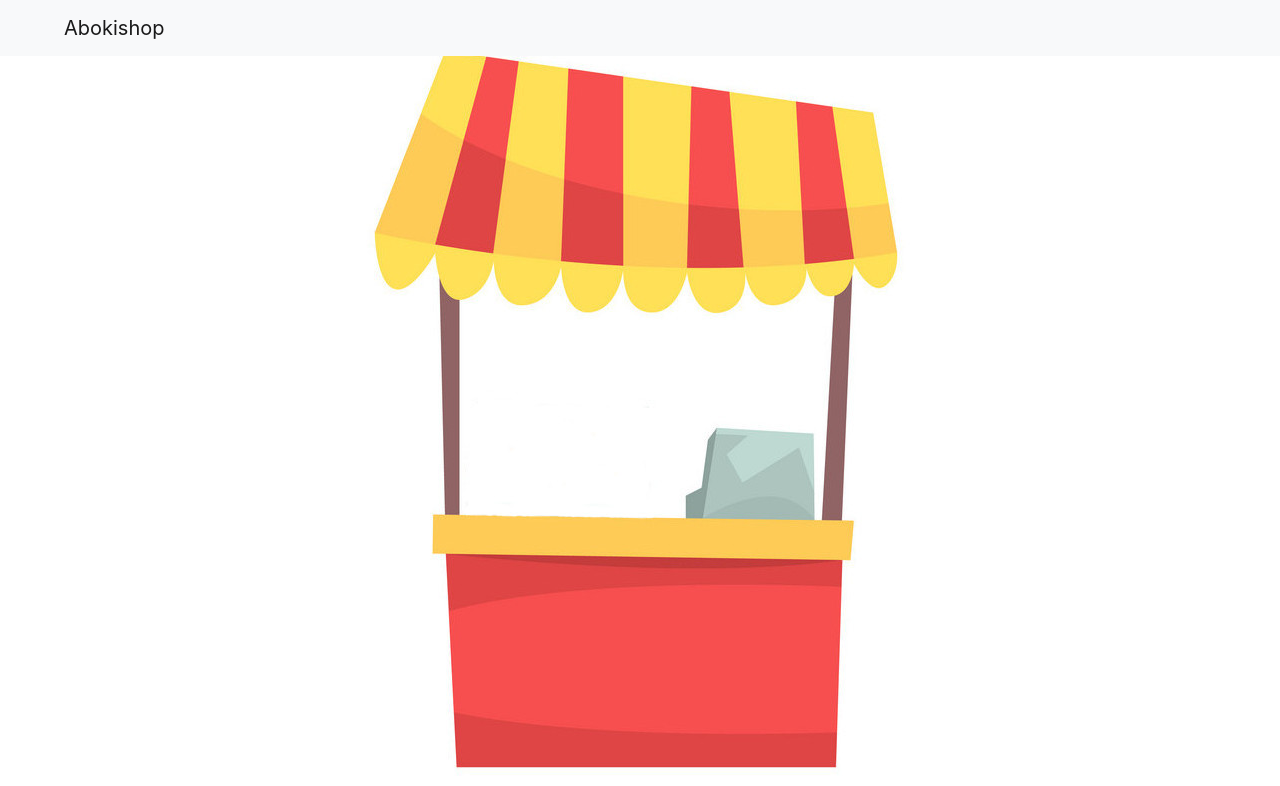
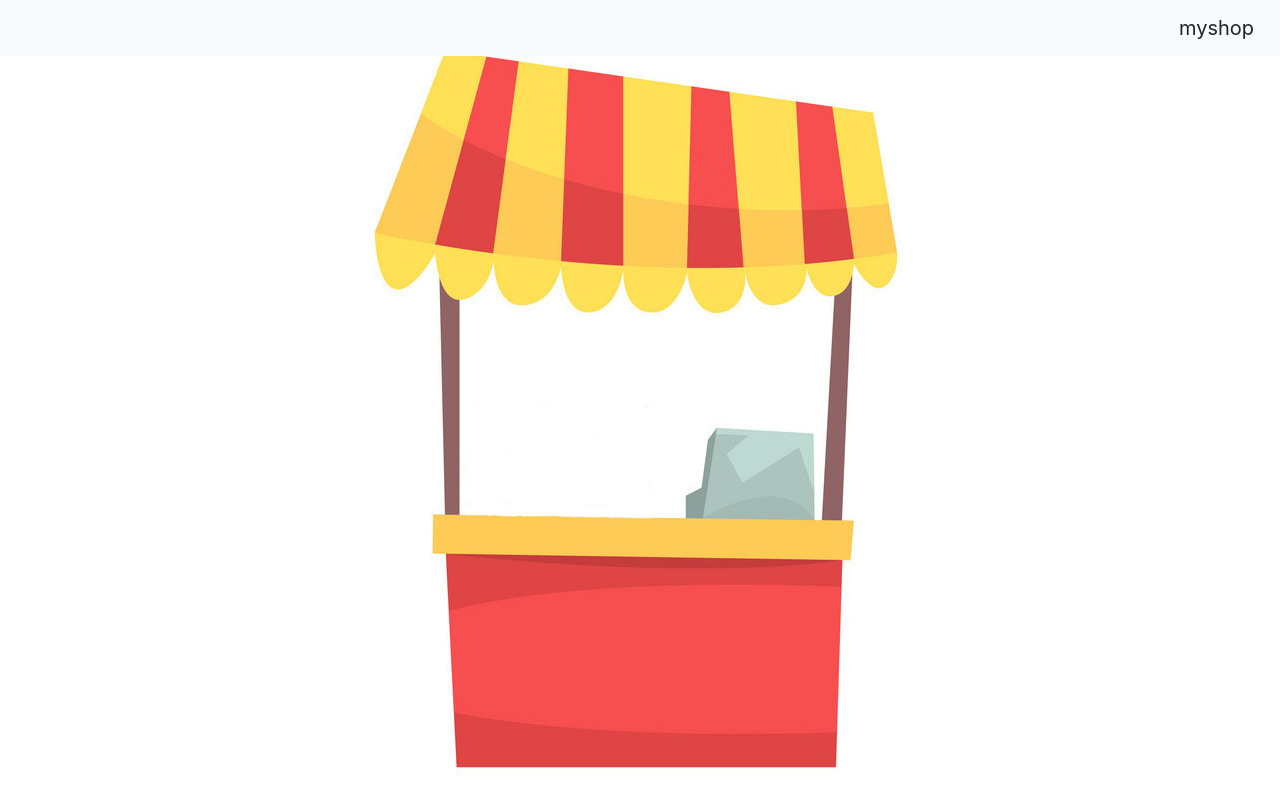
Before and after one commit to georgegoldman/abokishop, a Flask app: template application/templates/welcome.html in a window 1280 px wide. Shown: the top 786 px of the page. Run offline with Flask 2, Linux system fonts and the light colour scheme; the template is opened without the code that fills it, so the values that code supplies are empty; the visitor is signed in with stand-in values (Sample User, id 1); parts of the project's set-up code (start-up, migrations or seed data) failed here and were passed over; some libraries are stand-ins or nearby versions.

Commit message:
all changes

```diff
--- a/application/auths.py
+++ b/application/auths.py
@@ -28,7 +28,7 @@ def make_shop():
         db.session.add(user)
         db.session.commit()
         new_user = User.query.filter_by(email=u_email).first()
-        return redirect(url_for('auth.build_shop', new_user_id=new_user.id, s_name=s_name, service=service, service_description=service_description, country=country, state_or_province=state_or_province, town=town, street=street))
+        return redirect(ul_for('auth.build_shop', new_user_id=new_user.id, s_name=s_name, service=service, service_description=service_description, country=country, state_or_province=state_or_province, town=town, street=street))
     u_info = {
         'first_name': f'{u_f_name}',
         'last_name':f'{u_l_name}',
@@ -68,8 +68,9 @@ def login():
         password = form.password.data
         shop = Shop.query.filter_by(name=shop_name).first()
         if shop and check_password_hash(shop.shop_owner.password, password):
+            name = shop.name
             login_user(shop.shop_owner)
-            return redirect(url_for('view.in_shop', shop_id=shop.id))
+            return redirect(url_for(f'view.market', shop_id=shop.id))
     flash('Please check your log details')
     return render_template('login.html', form=form)
 
--- a/application/templates/basic-nav.html
+++ b/application/templates/basic-nav.html
@@ -6,8 +6,8 @@
               {% if not current_user.is_authenticated %}
 
               <a href="/" class="ml-lg-5 navbar-brand">
-                <span class="header-title">Abokishop<br>
-                <!-- <img src="{{url_for('static', filename='imgs/abokiShop.png')}}" width="20" height="20" class="d-inline-block align-top" alt=""> -->
+                <span class="header-title">myshop<br>
+                <!-- <img src="{{url_for('static', filename='imgs/myshop.png')}}" width="20" height="20" class="d-inline-block align-top" alt=""> -->
               </a>
 
 
@@ -16,10 +16,10 @@
 
               <button class="btn btn-primary" id="nav-btn-open" onclick="showNav()"><i class="fas  fa-bars"></i></button>
               <button class="btn btn-primary" id="nav-btn-close" onclick="hideNav()"><i class="fas fa-window-close"></i></button>
-              <i class="fas fa-bell"></i>
-              <a class="ml-lg-5 navbar-brand" href="/market">
-                <span class="header-title">Abokishop
-                <!-- <img src="{{url_for('static', filename='imgs/abokiShop.png')}}" width="20" height="20" class="d-inline-block align-top" alt=""> -->
+              <i class=" col-lg-11 col-4 fas fa-bell"></i>
+              <a class="ml-lg-1 navbar-brand col-lg-4 col-4 href="/market">
+                <span class="header-title ">myshop
+                <!-- <img src="{{url_for('static', filename='imgs/myshop.png')}}" width="20" height="20" class="d-inline-block align-top" alt=""> -->
               </a>
               {% endif %}
 
--- a/application/templates/in_shop.html
+++ b/application/templates/in_shop.html
@@ -71,7 +71,11 @@
 
                                         <div class="input-group">
 
-                                          <button type="submit" class=" btn btn-primary">submit</button>
+                                          <div class="">
+
+                                            <button type="submit" class="btn btn-primary">submit</button>
+
+                                          </div>
 
                                         </div>
 
--- a/application/templates/links.html
+++ b/application/templates/links.html
@@ -1,7 +1,7 @@
 <head>
     <meta charset="utf-8">
     <meta name="viewport" content="width=device-width, initial-scale=1.0">
-    <title>Abokishop</title>
+    <title>myshop</title>
     {{ fontawesome_html() }}
     <link rel="stylesheet" href="{{ url_for('static', filename='css/bootstrap.min.css') }}">
     {% if current_user.is_authenticated %}
--- a/application/templates/market.html
+++ b/application/templates/market.html
@@ -9,6 +9,7 @@
     {% block authenticatedBox %}
 
         {% for shop in shops %}
+        <!-- /in_shop?shop_id={{shop.id}}& -->
 
             <div class="card ">
                 <div class="card-header ">
@@ -17,7 +18,8 @@
                 <div class="card-body">
                     <h5 class="card-title text-uppercase"><i class="fas fa-store-alt text-success"></i> {{shop.shop_name}}</h5>
                     <p class="card-text"><i class="fas fa-clipboard-list text-info"></i> {{shop.service_description}}</p>
-                    <a href="/in_shop?shop_id={{shop.id}}" class="btn btn-warning float-right"><i class="fas fa-1x fa-binoculars"></i></a>
+                    <a href="/{{shop.name}}?shop_id={{shop.id}}&" class="btn btn-warning float-right"><i
+                            class="fas fa-1x fa-binoculars"></i></a>
                 </div>
             </div><hr><br>
 
--- a/application/templates/store.html
+++ b/application/templates/store.html
@@ -11,10 +11,11 @@
         {% for user_shop in current_user.shop%}
                     <div class="card">
                     <div class="card-body">
-                        <h5 class="card-title">{{user_shop.shop_name}}</h5>
+                        <h5 class="card-title">{{user_shop.name}}</h5>
                         <p class="card-text">{{user_shop.service_description}}</p>
                         <a href="#" class="float-left btn btn-info"><i class="fas fa-chart-line"></i></a>
-                        <a href="/in_shop?shop_id={{user_shop.id}}" class=" float-right btn btn-warning"><i class="fas fa-store"></i></a>
+                        <a href="/{{user_shop.name}}?shop_id={{user_shop.id}}"
+                            class=" float-right btn btn-warning"><i class="fas fa-store"></i></a>
                     </div>
                     </div>
                     <hr>
--- a/application/templates/user_account_info.html
+++ b/application/templates/user_account_info.html
@@ -90,12 +90,6 @@
 
               </div>
 
-              <div class="card col-lg-4 pb-3" style="">
-
-
-
-              </div>
-
 
 
             </div>
--- a/application/templates/welcome.html
+++ b/application/templates/welcome.html
@@ -5,7 +5,7 @@
 
     <div class="col-lg-12 col-xs-12 col-sm-12" id="welcome">
 
-        <center><h5><b>Abokishop</b> your  online <em>Market cheat</em>$ </h5>
+        <center><h5><b>myshop</b> your  online <em>Market cheat</em>$ </h5>
 
             <img src="{{url_for('static', filename='imgs/page_imgs/food-stall-with-cupcakes-and-sweets-fixed-market-vector-18094409.jpg')}}"
              alt=""
--- a/application/web_forms.py
+++ b/application/web_forms.py
@@ -85,4 +85,4 @@ class UpdateAccountInfo(FlaskForm):
 class PostGoodsForm(FlaskForm):
     goods_name = StringField(render_kw={'placeholder':'Stock name', 'class':'col-lg-6 mb-3 col-12 form-control'})
     description = TextAreaField(render_kw={'placeholder':'Stock description', 'class':'col-lg-6 mb-3 col-12 form-control'})
-    price = IntegerField(widget=NumberInput(), validators=[InputRequired()], render_kw={'placeholder':'Enter Stock Price','class':'col-lg-3 mb-3 col-12 form-control'})
+    price = IntegerField(widget=NumberInput(), validators=[InputRequired()], render_kw={'placeholder':'Stock Price','class':'col-lg-2 col-12 form-control'})
```
Also changed, not shown: application/views.py (+7 -6 lines), 1 other file.
